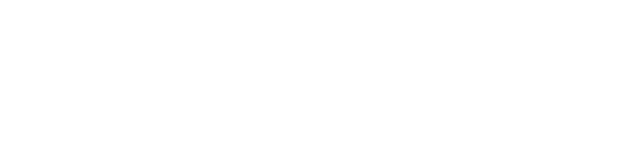
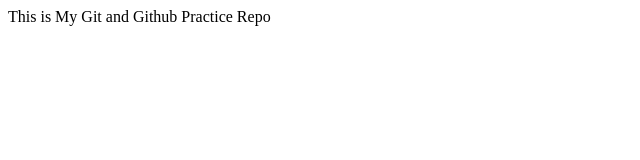
Before and after one commit to Miteshvaid/Git-Repo, a plain HTML site: page index.html in a window 1280 px wide. Shown: the whole page, without its empty margins (0-640 px from the left). Drawn offline with Linux system fonts and the light colour scheme.

Commit message:
this is a version2

```diff
--- a/index.html
+++ b/index.html
@@ -5,5 +5,7 @@
     <meta name="viewport" content="width=device-width, initial-scale=1.0" />
     <title>Document</title>
   </head>
-  <body></body>
+  <body>
+    This is My Git and Github Practice Repo
+  </body>
 </html>
```
